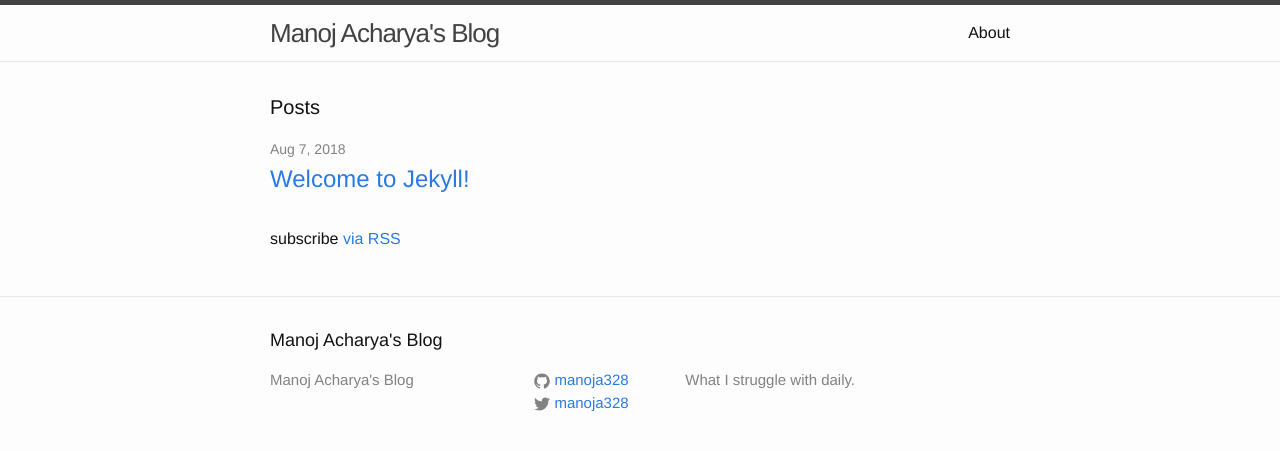
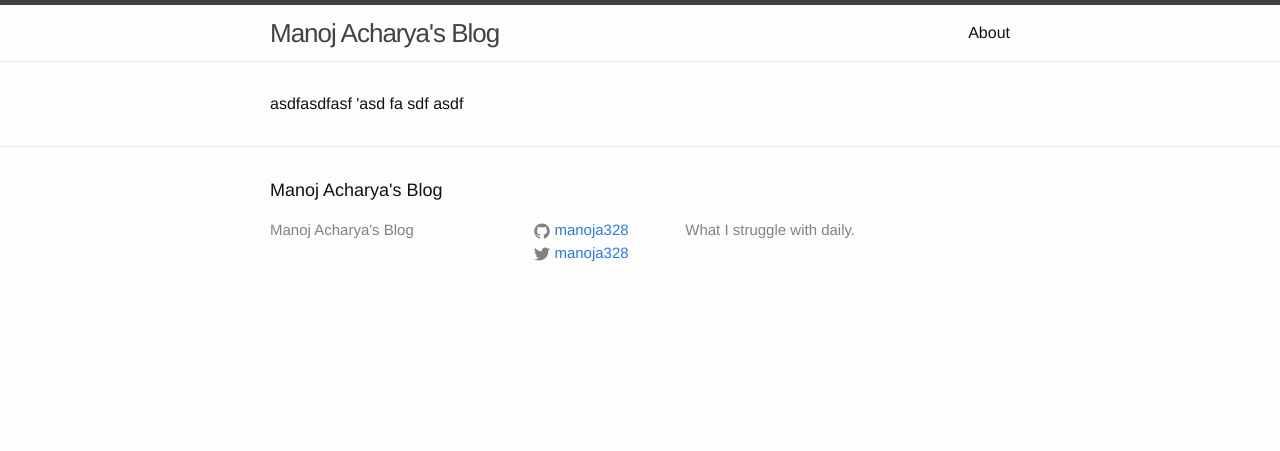
Before and after one commit to manoja328/manoja328.github.io, a Jekyll site: the page built from blog/index.html, in a window 1280 px wide. Shown: the top 451 px of the page. Built offline with Jekyll 4.4.1, drawn with Linux system fonts in a browser that asks for light colours.

Commit message:
Update index.html

```diff
--- a/blog/index.html
+++ b/blog/index.html
@@ -1,23 +1,8 @@
 ---
 layout: default
 ---
-
-<div class="home">
-
-  <h1 class="page-heading">Posts</h1>
-
-  <ul class="post-list">
-    {% for post in site.posts %}
-      <li>
-        <span class="post-meta">{{ post.date | date: "%b %-d, %Y" }}</span>
-
-        <h2>
-          <a class="post-link" href="{{ post.url | prepend: site.baseurl }}">{{ post.title }}</a>
-        </h2>
-      </li>
-    {% endfor %}
-  </ul>
-
-  <p class="rss-subscribe">subscribe <a href="{{ "/feed.xml" | prepend: site.baseurl }}">via RSS</a></p>
-
-</div>
+asdfasdfasf
+'asd
+fa
+sdf
+asdf
```
